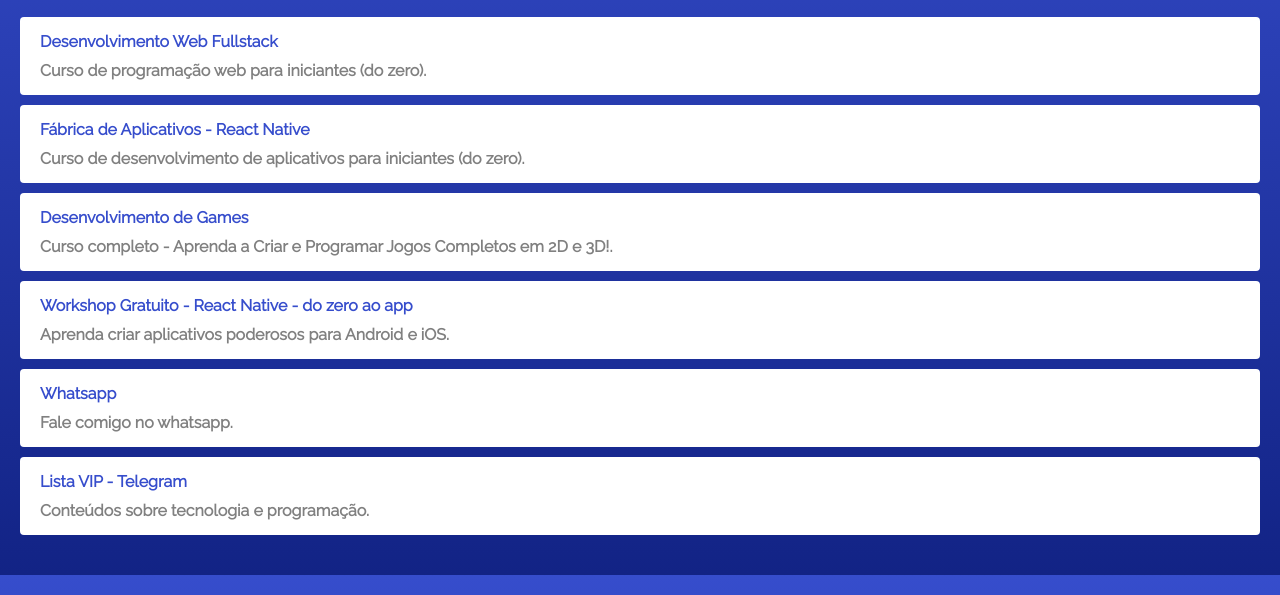
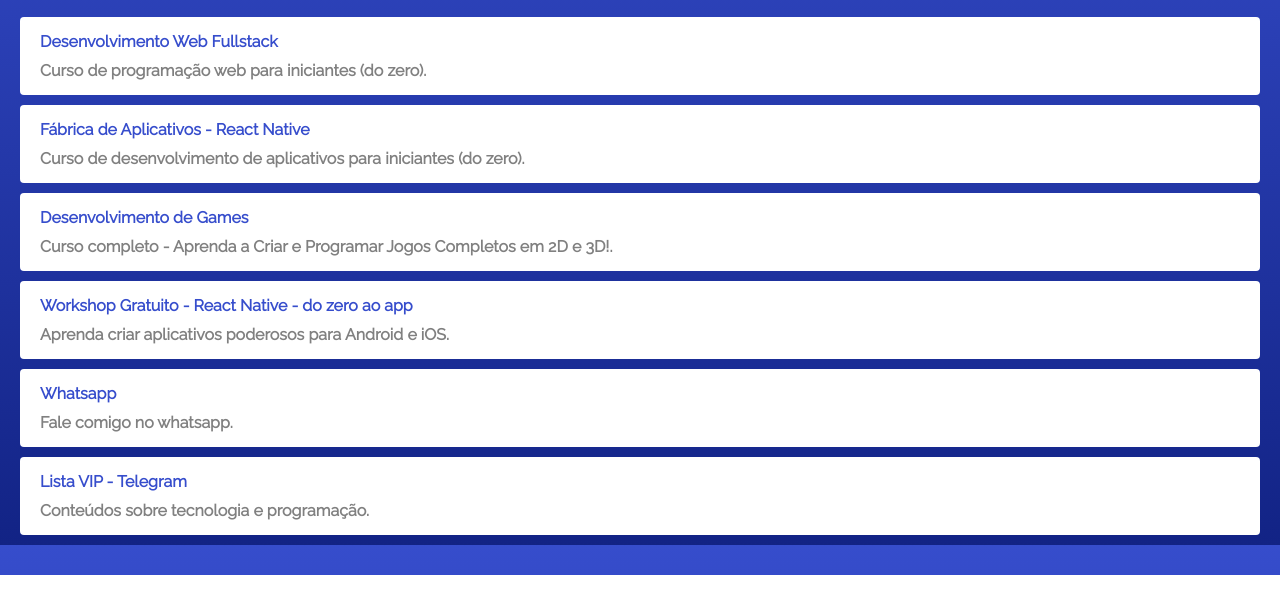
Before and after one commit to truebeatles/fsjc_projetolinktree.github.io, a plain HTML site: page linktree-fulano/index.html in a window 1280 px wide. Shown: the part 225-820 px from the top of the page. Drawn offline with Linux system fonts and the light colour scheme.

Commit message:
05242021 - update

```diff
--- a/linktree-fulano/css/style.css
+++ b/linktree-fulano/css/style.css
@@ -3,14 +3,15 @@
     padding: 0;
 }
 
-html, body {
+/*html, body {
     height: 100%;
-}
+}*/
 
 
 body {
+    height: auto;
     color: white;
-    background: rgb(54,77,204);
+    /*background: rgb(54,77,204);*/
     background: linear-gradient(180deg, rgba(54,77,204,1) 0%, rgba(18,35,133,1) 100%);
     font-family: 'Raleway', sans-serif;
 
```
